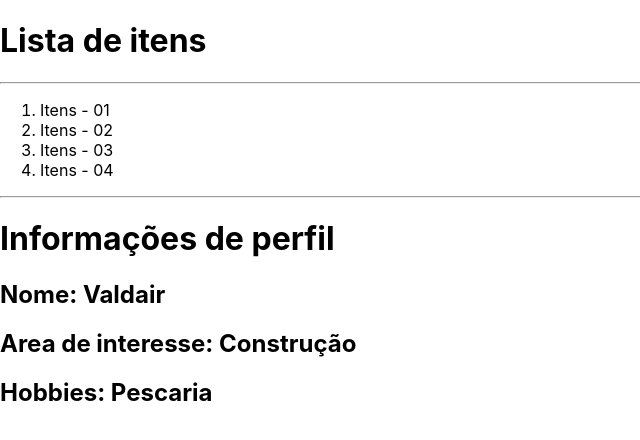
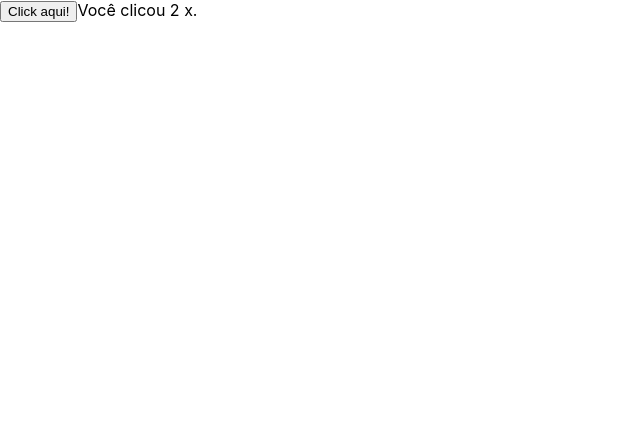
Before and after one commit to valdairelaborata/reactjs_13184, a React (Create React App) app in the folder my-app/: page / in a window 1280 px wide. Shown: the top 440 px of the page, without its empty margins (0-640 px from the left). Built offline with nearby package versions, Linux system fonts and the light colour scheme.

Commit message:
Component

```diff
--- /dev/null
+++ b/my-app/src/Button.js
@@ -0,0 +1,19 @@
+
+
+function Botao(props) {
+
+    var nr_clicks = 1;
+
+    const click = () => {
+
+        nr_clicks = nr_clicks + 1;
+        console.log(nr_clicks);
+    }
+
+    return <>
+        <button onClick={click}>{props.label}</button>
+        <label>Você clicou {nr_clicks} x.</label>
+    </>
+}
+
+export default Botao;
--- /dev/null
+++ b/my-app/src/ButtonComponent.js
@@ -0,0 +1,27 @@
+
+import React from "react";
+
+
+class ButtonComponent extends React.Component {
+    constructor(props) {
+        super(props)
+        this.state = { nr_clicks: 2 }
+    }
+
+
+
+    click() {
+        // var temp = this.state.nr_clicks;
+        console.log("Aqui vamos incrementar o click")
+    }
+
+    render() {
+        return <>
+            <button onClick={this.click}>{this.props.label}</button>
+            <label>Você clicou {this.state.nr_clicks} x.</label>
+        </>
+    }
+
+}
+
+export default ButtonComponent;
--- a/my-app/src/index.js
+++ b/my-app/src/index.js
@@ -2,15 +2,20 @@ import React from 'react';
 import ReactDOM from 'react-dom/client';
 import './index.css';
 import reportWebVitals from './reportWebVitals';
-import Lista from './Lista'
-import Perfil from './Perfil'
+// import Lista from './Lista'
+// import Perfil from './Perfil'
+// import Botao from './Button';
+import ButtonComponent from './ButtonComponent'
 
 const root = ReactDOM.createRoot(document.getElementById('root'));
 
 root.render(
   <div>
-    <Lista titulo="Lista de itens"></Lista>
-    <Perfil perfil="Informações de perfil" nome="Valdair" area="Construção" hobbies="Pescaria"></Perfil>
+    {/* <Lista titulo="Lista de itens"></Lista>
+    <Perfil perfil="Informações de perfil" nome="Valdair" area="Construção" hobbies="Pescaria"></Perfil> */}
+
+    {/* <Botao label="Click aqui!"></Botao> */}
+    <ButtonComponent label="Click aqui!"></ButtonComponent>
   </div>
 )
 
```
